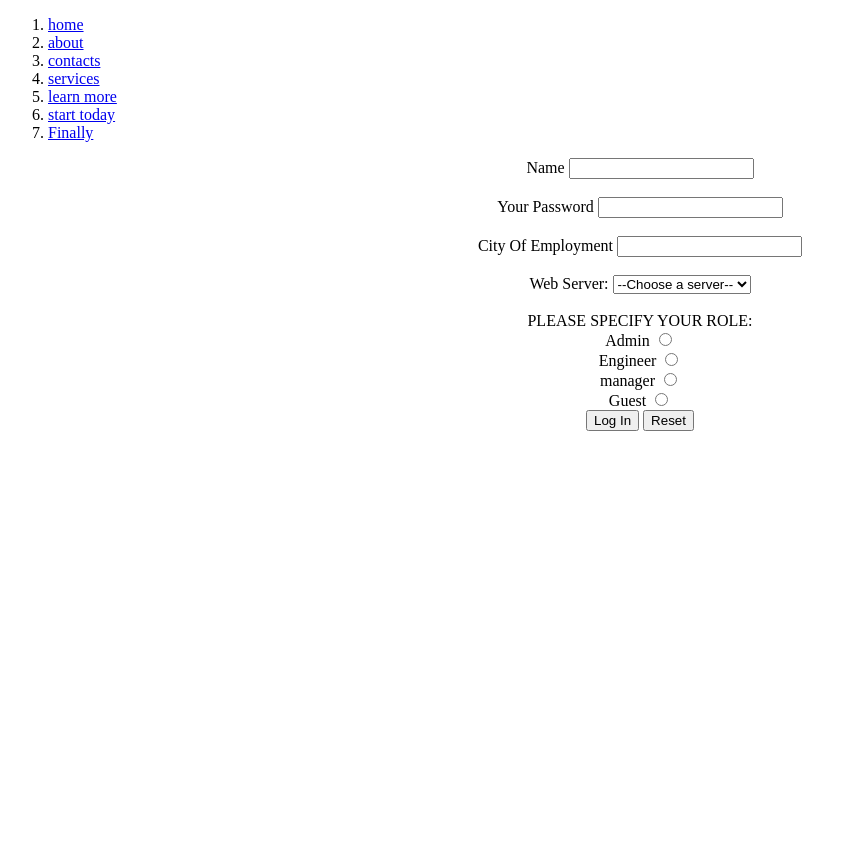
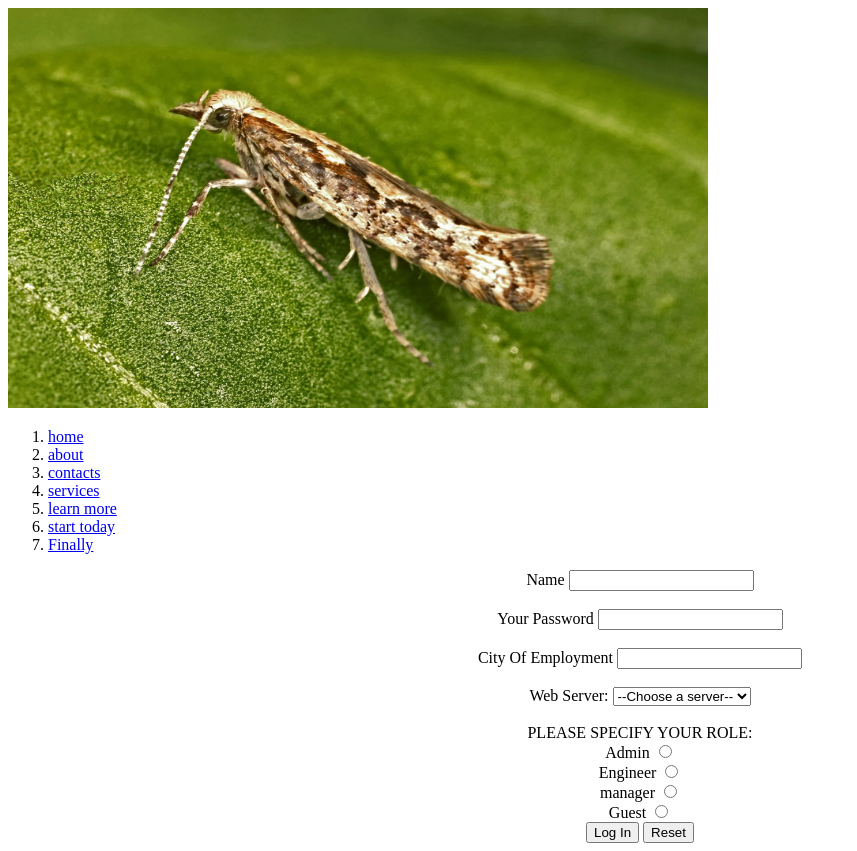
Before and after one commit to ajamu1144/html_class, a plain HTML site: page Assignment 3.html in a window 1280 px wide. Shown: the whole page, without its empty margins (0-857 px from the left). Before the commit the page ends 800 px from the top, so only its background shows below. Drawn offline with Linux system fonts and the light colour scheme.

Commit message:
add new image

```diff
--- a/Assignment 3.html
+++ b/Assignment 3.html
@@ -8,9 +8,10 @@
 </head>
 
 <body>
+  <img src="diamond.webp" width="700" height="400">
 <ol>
    <li>
-     <a href="index.html">home</a>
+        <a href="index.html">home</a>
    </li>
 
  <li>
```
Also changed, not shown: diamond.webp (added).
